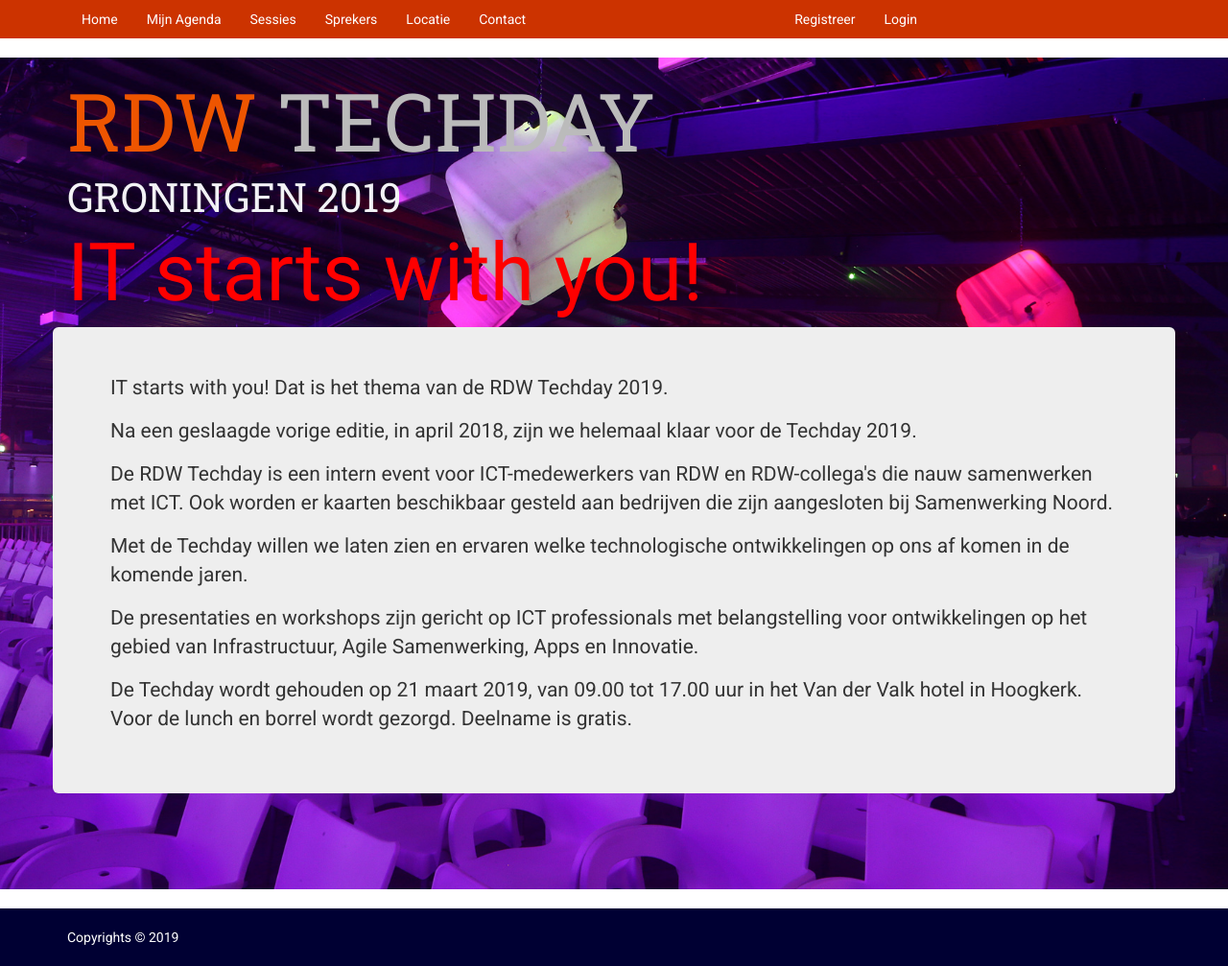
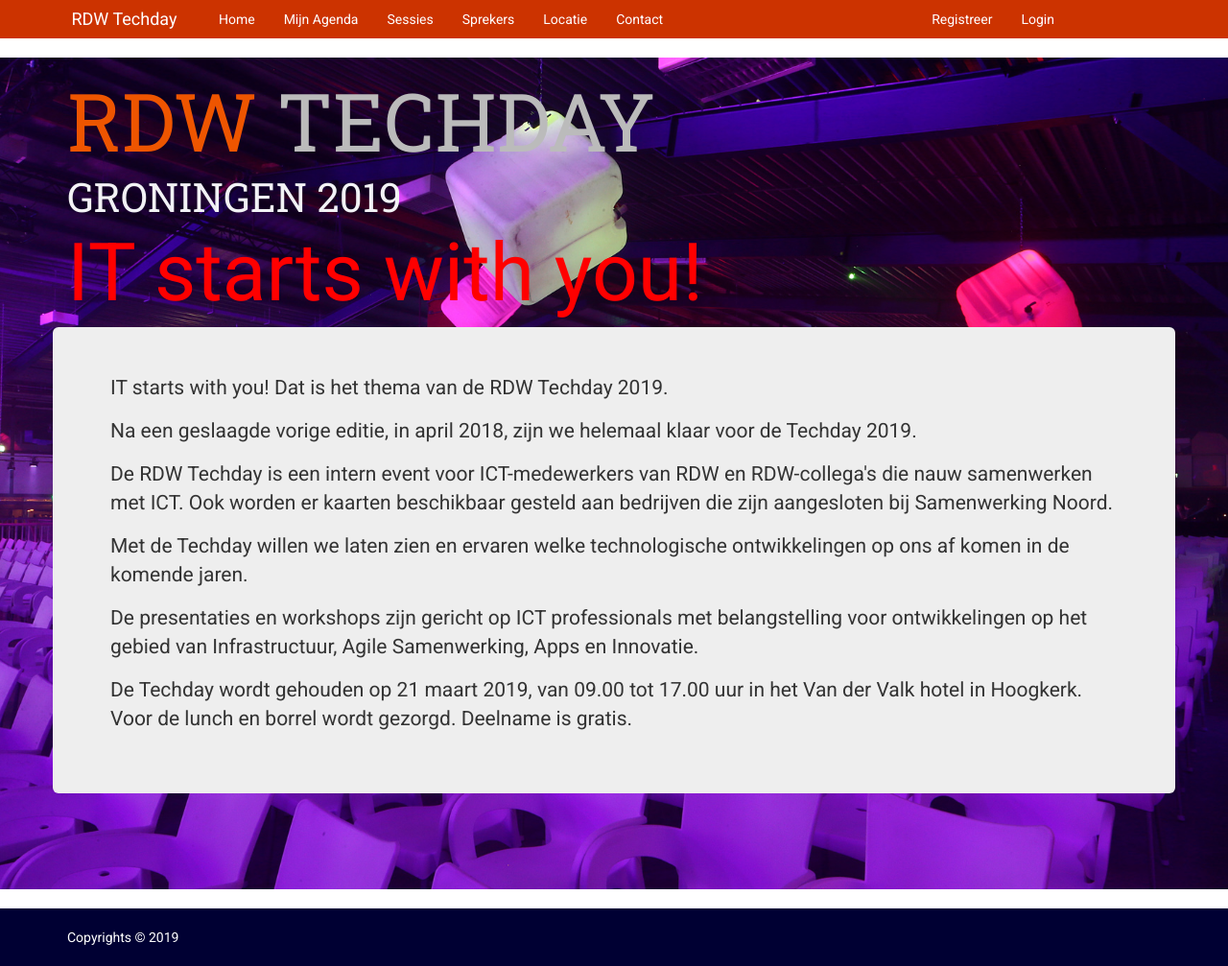
Before and after one commit to rdwtechday/rdwtechday2019, a Jekyll site: the page built from index.md, in a window 1280 px wide and 1007 px high. Shown: the whole window at 96% size. Built offline with Jekyll 4.4.1, drawn with Linux system fonts in a browser that asks for light colours; nearby versions of some CDN libraries; comment, search, counter and statistics services are not loaded.

Commit message:
Update nav.html

```diff
--- a/_includes/nav.html
+++ b/_includes/nav.html
@@ -7,7 +7,7 @@
                 <span class="icon-bar"></span>
                 <span class="icon-bar"></span>
             </button>
-
+            <a class="navbar-brand" href="{{https://rdwtechdayweb-o.azurewebsites.net/}}"><text>&nbsp;</text>RDW Techday&nbsp;&nbsp;&nbsp;</a>
         </div>
         <div class="navbar-collapse collapse">
             <ul class="nav navbar-nav mr-auto">
```
